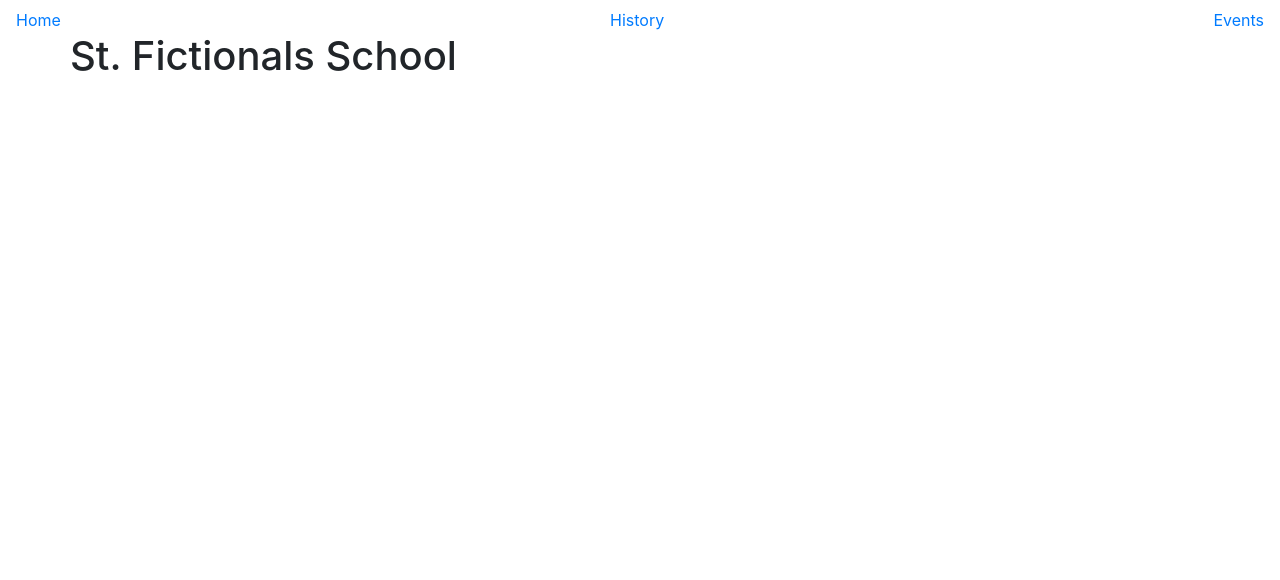
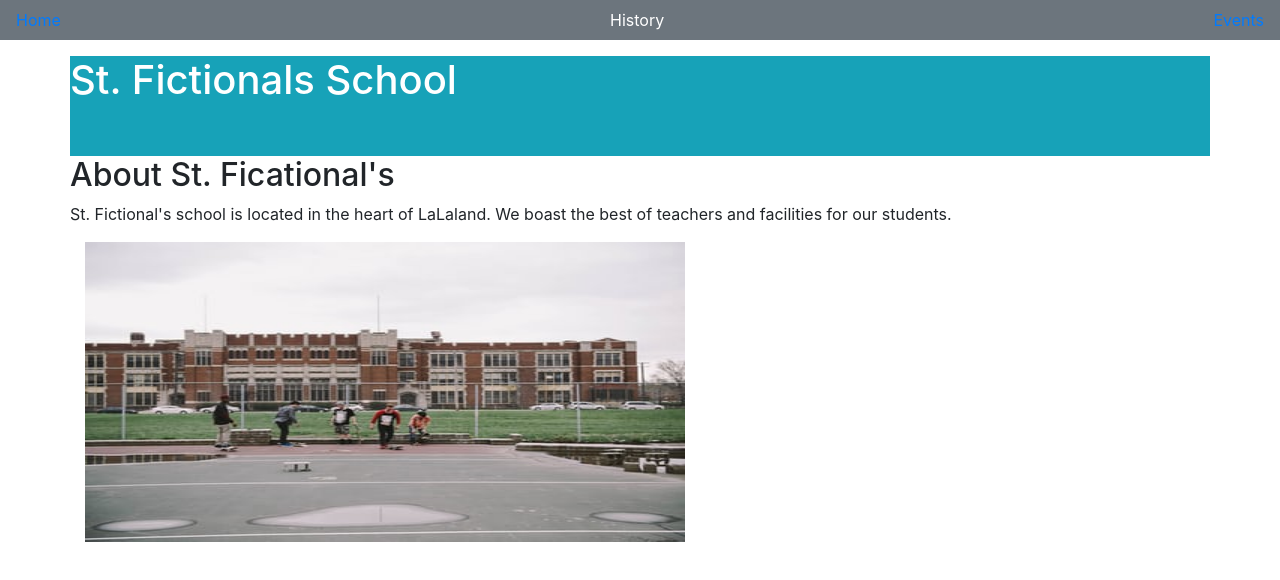
Before and after one commit to Code-Institute-Submissions/Moscoder99-Milestone-Project-User-Centric-Dev, a plain HTML site: page index.html in a window 1280 px wide. Drawn offline with nearby package versions, Linux system fonts and the light colour scheme.

Commit message:
progress

```diff
--- a/index.html
+++ b/index.html
@@ -8,14 +8,27 @@
     <link rel="stylesheet" href="https://stackpath.bootstrapcdn.com/bootstrap/4.1.3/css/bootstrap.min.css" integrity="sha384-MCw98/SFnGE8fJT3GXwEOngsV7Zt27NXFoaoApmYm81iuXoPkFOJwJ8ERdknLPMO" crossorigin="anonymous">
 </head>
 <body>
-<nav class="navbar">
-    <a href="/" class="navbar-item" class="text-center">Home</a>
-    <a href="/" class="navbar-item">History</a>
+<nav class="navbar bg-secondary text-white">
+    <a href="/" class="active navbar-item" class="text-center">Home</a>
+    <a href="/" class="navbar-item text-white">History</a>
     <a href="/" class="navbar-item">Events</a>
-<div class="container">
-  <div class="row">
+    </nav>
+<div class="container mt-3 bg-info text-white">
+<div style="height: 100px;>
+  <div class="row"  h-100>
     <h1 class="text-center">St. Fictionals School</h1>
   </div>
 </div>
+</div>
+<div class="container">
+    <div class="row">
+    <h2>About St. Ficational's</h2>
+    <p>St. Fictional's school is located in the heart of LaLaland. We boast the best of teachers and facilities for our students.</p>
+    </div class="media">
+    <img src="images/school_building.jpg" height=300 width=600>
+    </div>
+    </div>
+
+</div>
 </body>
 </html>
```
Also changed, not shown: images/school_building.jpg (added).
